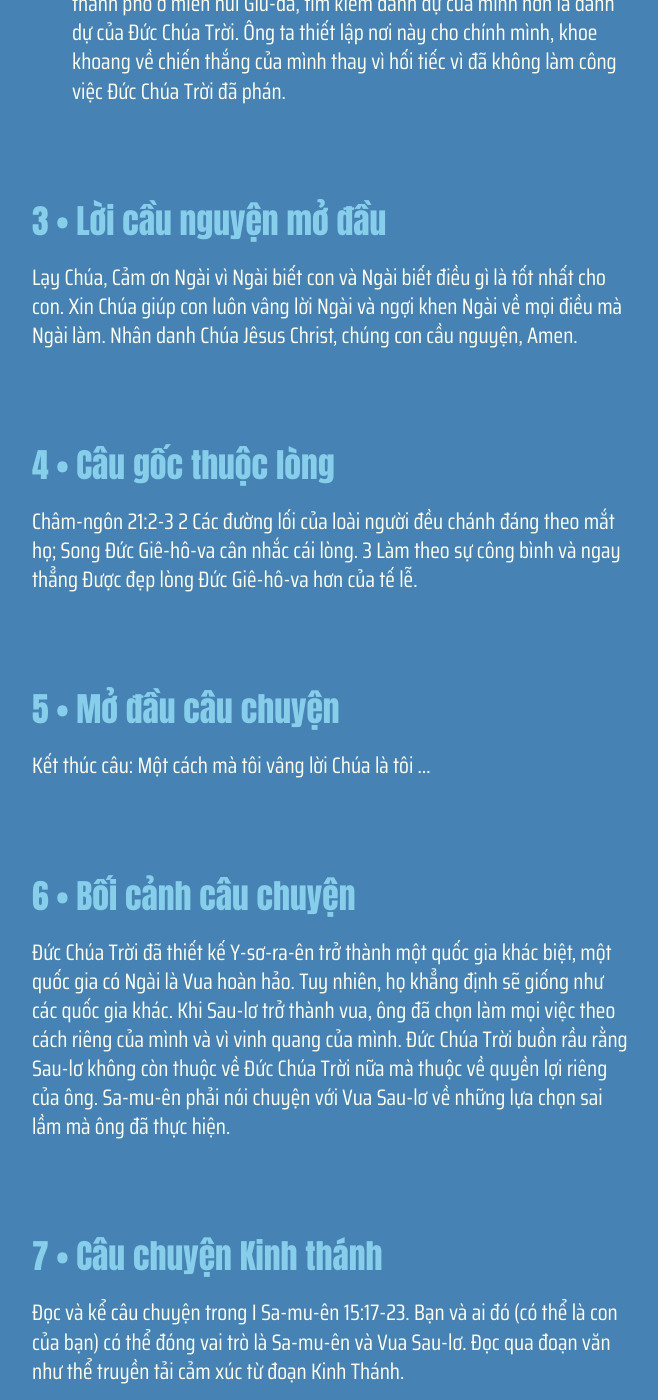
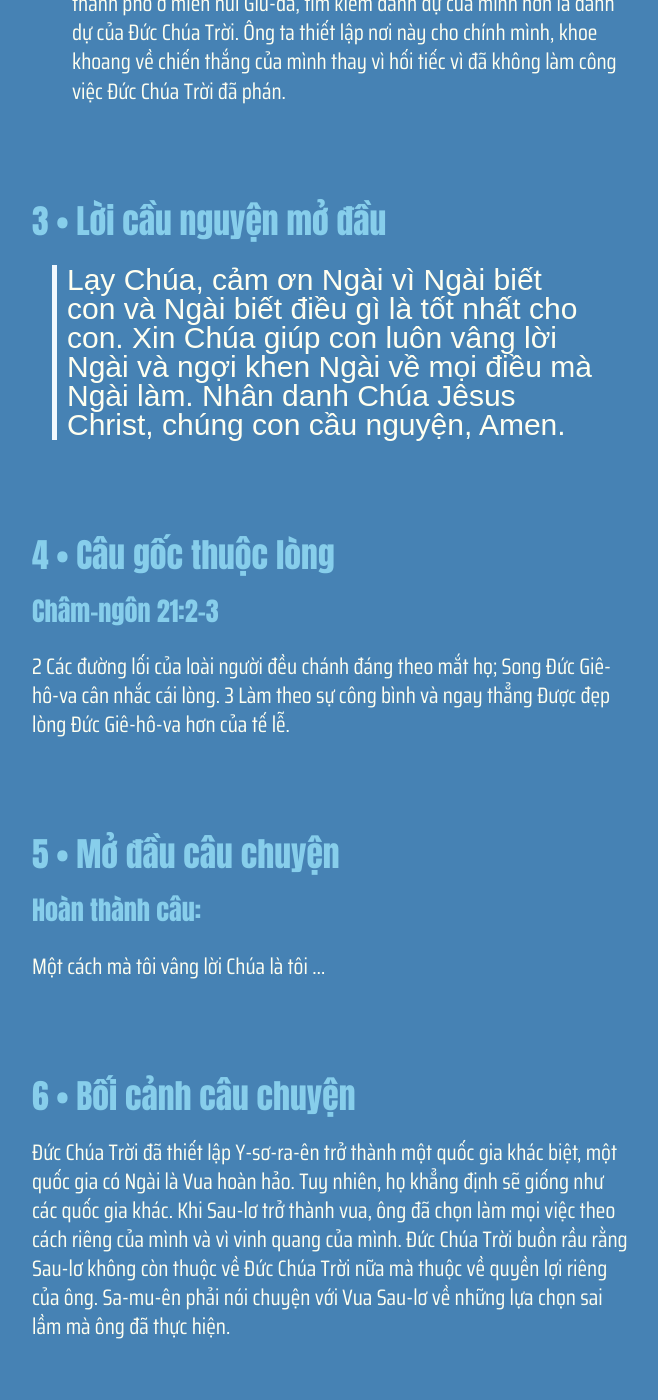
Before and after one commit to GospelTrust/LGS, a Jekyll site: the page built from docs/content/_vi/39-2.md, in a window 1280 px wide and 1400 px high, scrolled down 2071 px. Shown: the whole window, without its empty margins (308-966 px from the left). Built offline with Jekyll 4.4.1, drawn with Linux system fonts in a browser that asks for light colours; some web fonts are replaced; some of the changed text lies outside the part shown.

Commit message:
Update: w39d2

```diff
--- a/docs/content/_vi/39-2.md
+++ b/docs/content/_vi/39-2.md
@@ -1,7 +1,7 @@
 ---
 week: 39
 day: 2
-title: 'VUA SAU-LƠ KHÔNG VÂNG LỜI ĐỨC CHÚA TRỜI'
+title: 'Vua Sau-lơ không vâng lời Đức Chúa Trời'
 bible: 'I Sa-mu-ên 15:17-23'
 layout: lesson
 ---
@@ -16,28 +16,28 @@
 {% include lesson/section.html index=2 %}
 - Như đã thấy trong các bài học trước, Đức Chúa Trời đã chọn Y-sơ-ra-ên làm một quốc gia thuộc về Ngài, một quốc gia được định sẵn, và một quốc gia có Ngài là Vua của họ. Ngài sai các tiên tri làm sứ giả cho dân tộc Y-sơ-ra-ên. Sa-mu-ên là một nhà tiên tri mà họ đã lắng nghe, nhưng khi nhà tiên tri này già đi thì Y-sơ-ra-ên đã thay đổi và muốn giống như các quốc gia khác. Họ muốn làm mọi việc theo cách của họ thay vì theo kế hoạch khôn ngoan của Đức Chúa Trời. Y-sơ-ra-ên muốn có một vị vua trên đất như các quốc gia xung quanh.
 - Y-sơ-ra-ên đòi có một vị vua trên đất bất chấp những lời cảnh báo từ Sa-mu-ên (I Sa-mu-ên 8:10-22). Đức Chúa Trời ban cho dân Y-sơ-ra-ên những gì họ muốn; nhiều vị vua cai trị họ. Y-sơ-ra-ên nghĩ rằng nếu họ có một vị vua như các dân tộc khác, họ sẽ không phải vâng lời Đức Chúa Trời. Một vài trong số những vị vua này tin Chúa và tin cậy nơi Ngài, nhưng hầu hết trong số họ không tin.
-- Đức Chúa Trời đã chọn Sau-lơ. Sau-lơ đến từ chi phái Bên-gia-min, là chi phái ít nhất trong các chi phái Y-sơ-ra-ên (I Sa-mu-ên 9:21). Mặc dù có vẻ ngoài tuyệt vời (1 Sa-mu-ên 9:2), Sau-lơ không phải là câu trả lời cho tấm lòng cứng cỏi của Y-sơ-ra-ên và những lời cảnh báo mà Sa-mu-ên đề cập đã được cả nước nhìn thấy và trải nghiệm.
+- Đức Chúa Trời đã chọn Sau-lơ. Sau-lơ đến từ chi phái Bên-gia-min, là chi phái ít nhất trong các chi phái Y-sơ-ra-ên (I Sa-mu-ên 9:21). Mặc dù có vẻ ngoài tuyệt vời (I Sa-mu-ên 9:2), Sau-lơ không phải là câu trả lời cho tấm lòng cứng cỏi của Y-sơ-ra-ên và những lời cảnh báo mà Sa-mu-ên đề cập đã được cả nước nhìn thấy và trải nghiệm.
 - Bất cứ điều gì Đức Chúa Trời ra lệnh, chúng ta phải hoàn toàn vâng lời Ngài vì sự khôn ngoan và kế hoạch của Ngài cho cuộc sống của chúng ta. Vua Sau-lơ được Đức Chúa Trời truyền lệnh tiêu diệt người A-ma-léc, một dân tộc nổi tiếng với việc tấn công và xâm lược các quốc gia. Họ lừa dối và tấn công dân Y-sơ-ra-ên khi họ vào đất hứa. Đức Chúa Trời biết rằng người A-ma-léc là những kẻ đồi bại và thờ hình tượng, và sự hiện diện của họ giữa dân Y-sơ-ra-ên sẽ gây rắc rối và tội lỗi cho dân tộc này. Cách duy nhất để bảo vệ dân Y-sơ-ra-ên là tiêu diệt người A-ma-léc cùng với tài sản và thần tượng của họ.
 - Trái với lời Chúa phán, Vua Sau-lơ đã tha cho A-ga, vua của người A-ma-léc cũng như những của cải khác. A-ga đã được trưng bày như một chiến tích sống về chiến thắng mà họ có được trước người A-ma-léc. Sau-lơ đã dựng một tượng đài chiến thắng của mình tại Cạc-mên, một thành phố ở miền núi Giu-đa, tìm kiếm danh dự của mình hơn là danh dự của Đức Chúa Trời. Ông ta thiết lập nơi này cho chính mình, khoe khoang về chiến thắng của mình thay vì hối tiếc vì đã không làm công việc Đức Chúa Trời đã phán.
 
 
 {% include lesson/section.html index=3 %}
-Lạy Chúa, Cảm ơn Ngài vì Ngài biết con và Ngài biết điều gì là tốt nhất cho con. Xin Chúa giúp con luôn vâng lời Ngài và ngợi khen Ngài về mọi điều mà Ngài làm. Nhân danh Chúa Jêsus Christ, chúng con cầu nguyện, Amen.
+> Lạy Chúa, cảm ơn Ngài vì Ngài biết con và Ngài biết điều gì là tốt nhất cho con. Xin Chúa giúp con luôn vâng lời Ngài và ngợi khen Ngài về mọi điều mà Ngài làm. Nhân danh Chúa Jêsus Christ, chúng con cầu nguyện, Amen.
 
 
 
 {% include lesson/section.html index=4 %}
-Châm-ngôn 21:2-3
+### Châm-ngôn 21:2-3
 2 Các đường lối của loài người đều chánh đáng theo mắt họ; Song Đức Giê-hô-va cân nhắc cái lòng. 3 Làm theo sự công bình và ngay thẳng Được đẹp lòng Đức Giê-hô-va hơn của tế lễ.
 
 
 {% include lesson/section.html index=5 %}
-Kết thúc câu:
+### Hoàn thành câu:
  Một cách mà tôi vâng lời Chúa là tôi ...
 
 
 {% include lesson/section.html index=6 %}
-Đức Chúa Trời đã thiết kế Y-sơ-ra-ên trở thành một quốc gia khác biệt, một quốc gia có Ngài là Vua hoàn hảo. Tuy nhiên, họ khẳng định sẽ giống như các quốc gia khác. Khi Sau-lơ trở thành vua, ông đã chọn làm mọi việc theo cách riêng của mình và vì vinh quang của mình. Đức Chúa Trời buồn rầu rằng Sau-lơ không còn thuộc về Đức Chúa Trời nữa mà thuộc về quyền lợi riêng của ông. Sa-mu-ên phải nói chuyện với Vua Sau-lơ về những lựa chọn sai lầm mà ông đã thực hiện.
+Đức Chúa Trời đã thiết lập Y-sơ-ra-ên trở thành một quốc gia khác biệt, một quốc gia có Ngài là Vua hoàn hảo. Tuy nhiên, họ khẳng định sẽ giống như các quốc gia khác. Khi Sau-lơ trở thành vua, ông đã chọn làm mọi việc theo cách riêng của mình và vì vinh quang của mình. Đức Chúa Trời buồn rầu rằng Sau-lơ không còn thuộc về Đức Chúa Trời nữa mà thuộc về quyền lợi riêng của ông. Sa-mu-ên phải nói chuyện với Vua Sau-lơ về những lựa chọn sai lầm mà ông đã thực hiện.
 
 
 {% include lesson/section.html index=7 %}
@@ -45,8 +45,13 @@
 
 
 {% include lesson/section.html index=8 %}
-AI ĐÃ NÓI ĐIỀU ĐÓ?
-Nhận hai cái ghế hoặc chỉ định hai chỗ để ngồi hoặc đứng. Một khoảng trống / ghế sẽ dành cho Vua Sau-lơ và chiếc ghế kia sẽ dành cho Sa-mu-ên. Viết lại các phần của cuộc trò chuyện từ Câu chuyện Kinh thánh. Không bao gồm tên của người đã nói điều đó. Đặt tất cả giấy vào hộp và yêu cầu con bạn lấy một tờ và xác định ai đã nói gì. Bạn có thể chơi cùng với con bạn.
+### Ai đã nói điều đó?
+- Nhận hai cái ghế hoặc chỉ định hai chỗ để ngồi hoặc đứng.
+- Một khoảng trống / ghế sẽ dành cho Vua Sau-lơ và chiếc ghế kia sẽ dành cho Sa-mu-ên.
+- Viết lại các phần của cuộc trò chuyện từ Câu chuyện Kinh Thánh.
+- Không bao gồm tên của người đã nói điều đó.
+- Đặt tất cả giấy vào hộp và yêu cầu con bạn lấy một tờ và xác định ai đã nói gì.
+- Bạn có thể chơi cùng với con bạn.
 
 
 {% include lesson/section.html index=9 %}
```
Also changed, not shown: other parts of docs/content/_vi/39-2.md (+1 -1 lines).
